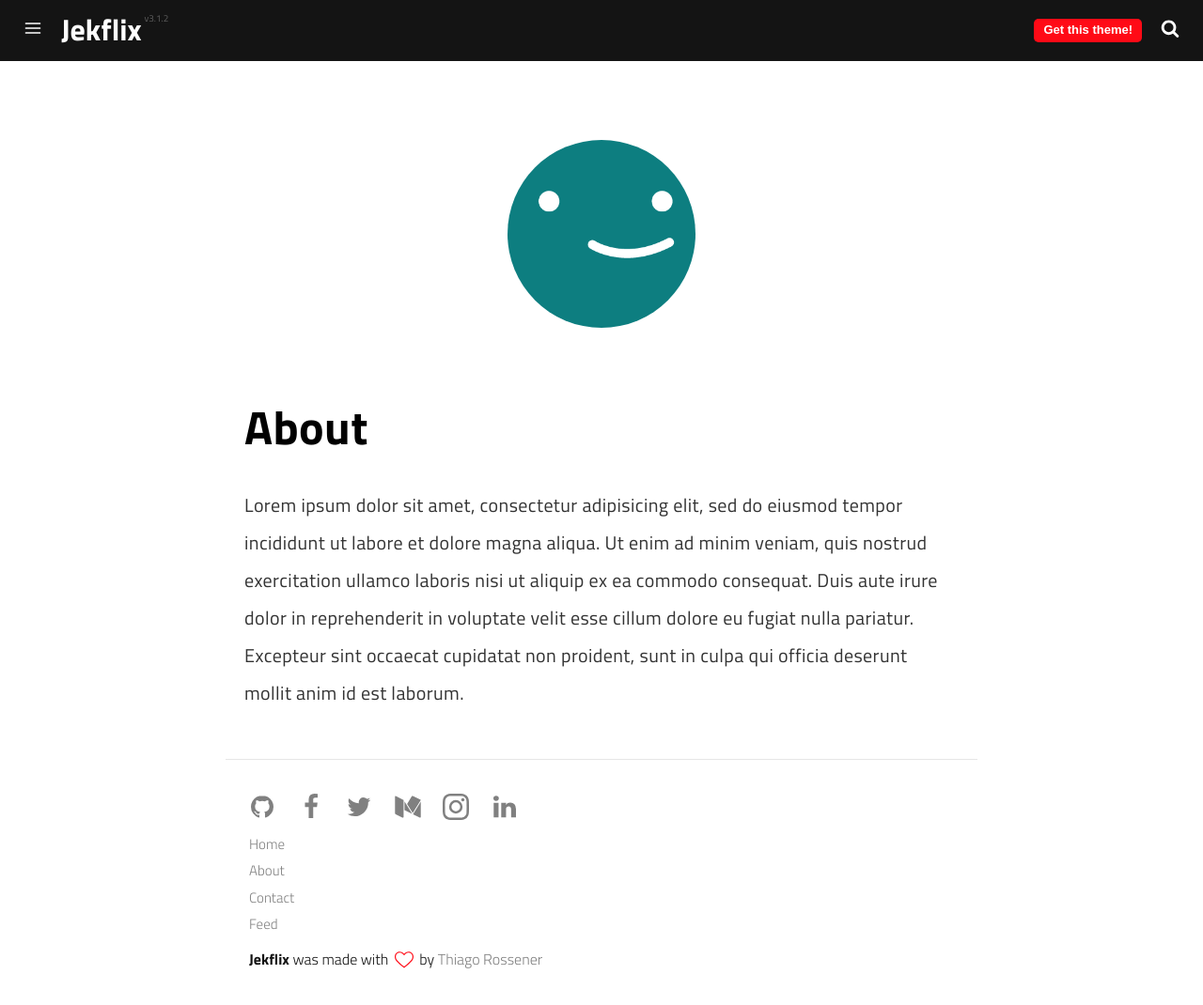
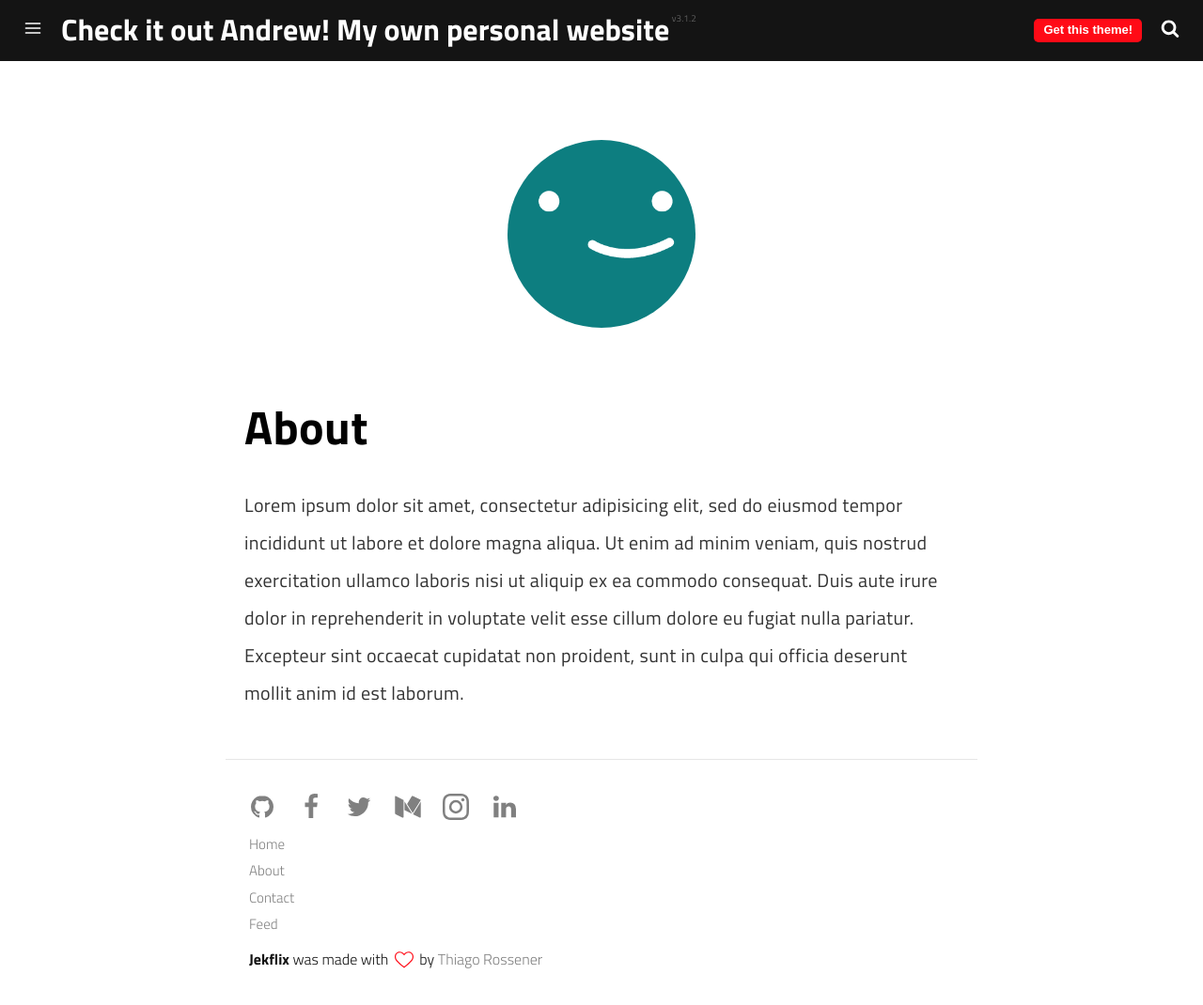
Before and after one commit to amunwes/amunwes.github.io, a Jekyll site: the page built from pages/about.md, in a window 1280 px wide and 1070 px high. Shown: the whole window at 94% size. Built offline with Jekyll 4.4.1, drawn with Linux system fonts in a browser that asks for light colours; a script that is not in the unit is left out.

Commit message:
Update _config.yml

```diff
--- a/_config.yml
+++ b/_config.yml
@@ -1,8 +1,7 @@
 # Site Settings
-name: Jekflix
-title: Jekflix | A blog theme for Jekyll
-description: Jekflix is a template for Jekyll inspired by Netflix and made by
-  Thiago Rossener.
+name: Check it out Andrew! My own personal website
+title: SUCK IT!
+description: This is a personal website for showcasing my academic and professional work.
 tags:
   - blog
   - template
```
